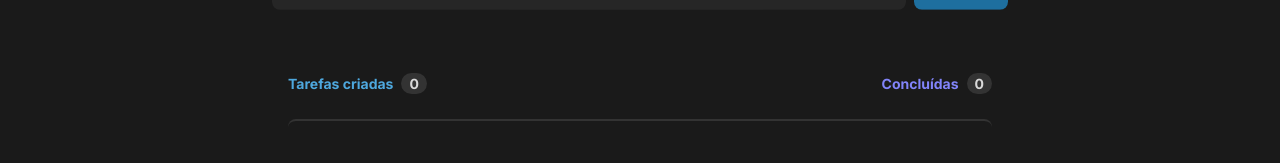
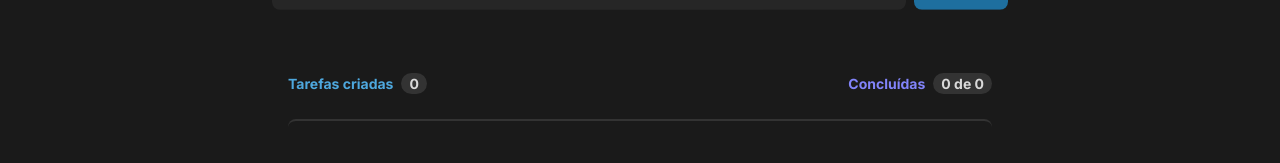
Before and after one commit to Joaoo1/ignite-reactjs-todo-list, a React (Vite) app: page / in a window 1280 px wide. Shown: the part 218-381 px from the top of the page. Built offline with nearby package versions, Linux system fonts and the light colour scheme.

Commit message:
fix: add total tasks to finished text

```diff
--- a/src/pages/Home/components/Tasks/index.tsx
+++ b/src/pages/Home/components/Tasks/index.tsx
@@ -13,7 +13,10 @@ export const Tasks = () => {
           Tarefas criadas<span>{tasks.length}</span>
         </p>
         <p>
-          Concluídas<span>{tasks.filter(t => t.isFinished).length}</span>
+          Concluídas
+          <span>
+            {tasks.filter(t => t.isFinished).length} de {tasks.length}
+          </span>
         </p>
       </header>
 
```
